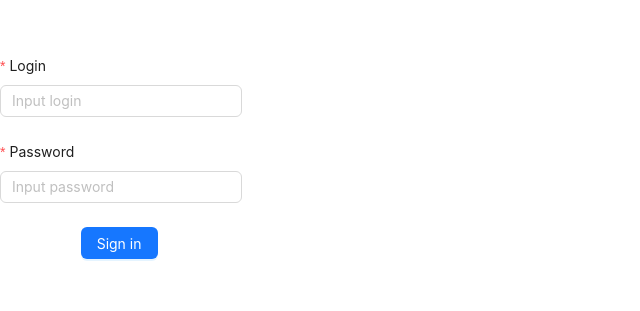
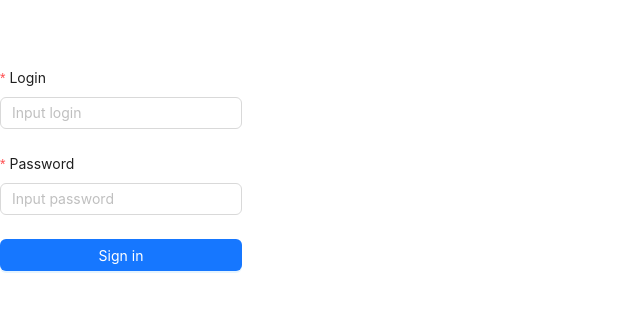
Before and after one commit to sofyavr/pokemon, a React (Vite) app in the folder pokemonProject/: page / in a window 1280 px wide. Shown: the part 231-542 px from the top of the page, without its empty margins (0-640 px from the left). Built offline with nearby package versions, Linux system fonts and the light colour scheme.

Commit message:
Button sign in

```diff
--- a/pokemonProject/src/App.tsx
+++ b/pokemonProject/src/App.tsx
@@ -1,7 +1,8 @@
 import React from 'react';
 import type { FormProps } from 'antd';
-import { Button, Form } from 'antd';
+import { Form } from 'antd';
 import InputPlace from './components/input';
+import SignButton from './components/button';
 
 type FieldType = {
   login?: string;
@@ -45,11 +46,10 @@ const FormSignIn: React.FC = () => (
 />
     </Form.Item>
 
-    <Form.Item wrapperCol={{ offset: 8, span: 16 }}>
-      <Button type="primary" htmlType="submit">
-        Sign in
-      </Button>
-    </Form.Item>
+    <SignButton
+    label="Sign in">
+
+      </SignButton>
   </Form>
 );
 
--- a/pokemonProject/src/components/SignForm.tsx
+++ b/pokemonProject/src/components/SignForm.tsx
@@ -19,7 +19,8 @@ const onFinishFailed: FormProps<FieldType>['onFinishFailed'] = (errorInfo) => {
 const FormSignIn: React.FC = () => (
   <Form
     name="basic"
-    layout='vertical'
+    labelCol={{ span: 8 }}
+    wrapperCol={{ span: 16 }}
     style={{ maxWidth: 600 }}
     onFinish={onFinish}
     onFinishFailed={onFinishFailed}
--- /dev/null
+++ b/pokemonProject/src/components/button.tsx
@@ -0,0 +1,16 @@
+import React from 'react';
+import { Button, Flex } from 'antd';
+
+type ButtonType = {
+    label?: string;
+  };
+
+const SignButton: React.FC<ButtonType> = ({label}) => (
+  <Flex vertical gap="small" style={{ width: '100%' }}>
+    <Button type="primary" htmlType='submit' block>
+      {label}
+    </Button>
+  </Flex>
+);
+
+export default SignButton;
```
